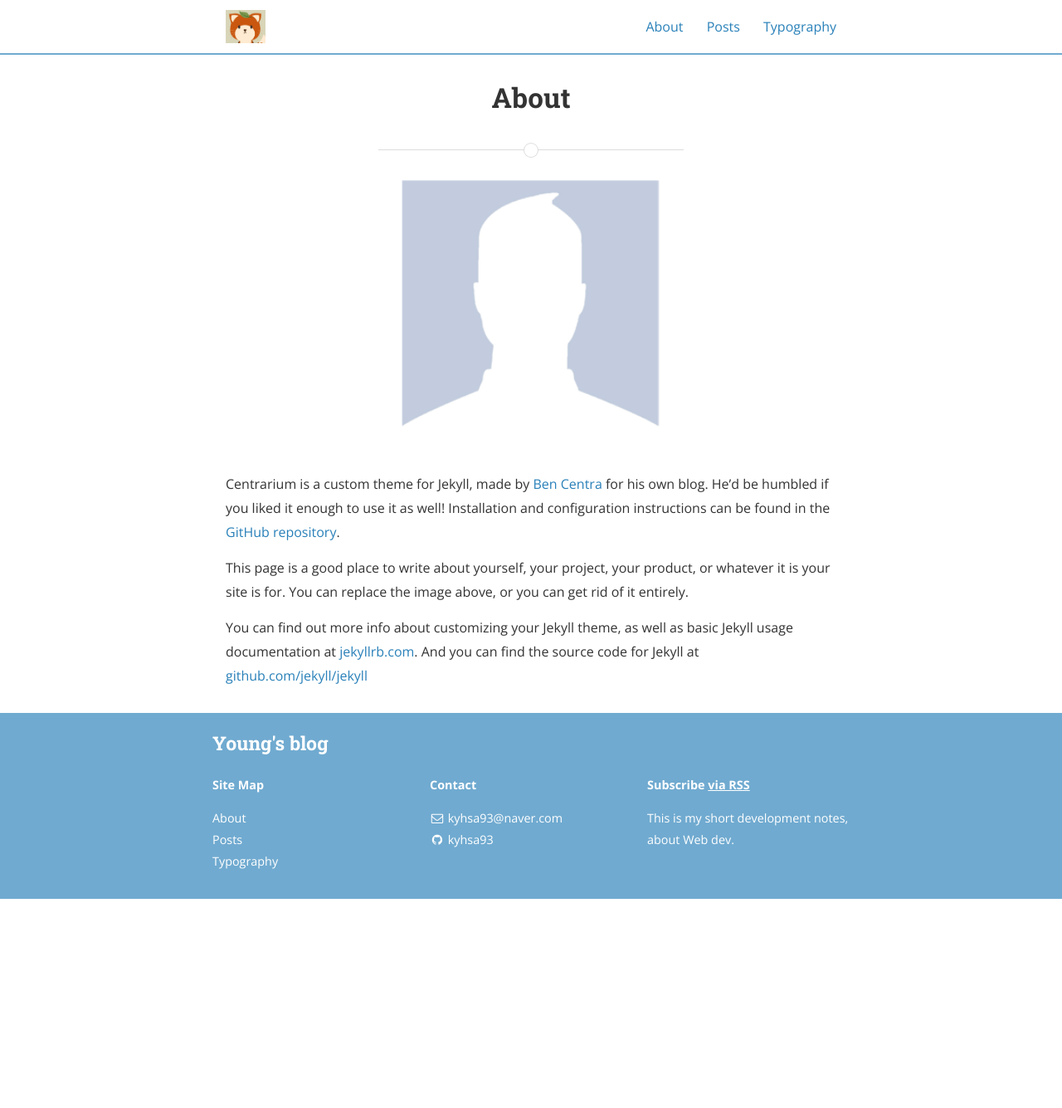
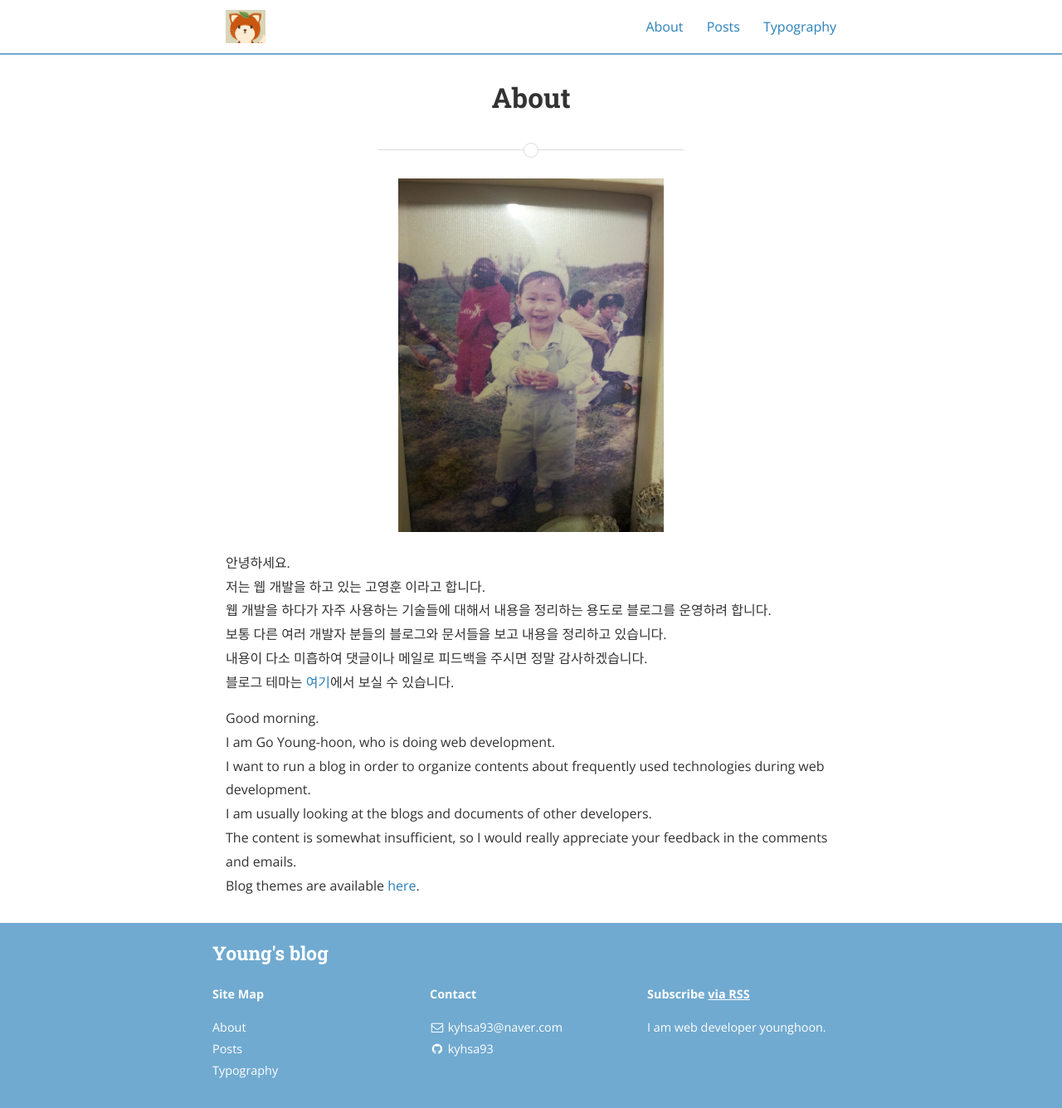
Before and after one commit to kyhsa93/kyhsa93.github.io, a Jekyll site: the page built from about.md, in a window 1280 px wide. Shown: the whole page at 83% size. Built offline with Jekyll 4.4.1, drawn with Linux system fonts in a browser that asks for light colours; nearby versions of some CDN libraries; before the commit the page ends 1083 px from its top, so only the background shows below that.

Commit message:
Modify about

```diff
--- a/_config.yml
+++ b/_config.yml
@@ -14,7 +14,7 @@ subtitle: "This is my short development notes, about Web dev."
 email: kyhsa93@naver.com
 name: Young
 description: >
-  This is my short development notes, about Web dev.
+  I am web developer younghoon.
 # Base URL of site (i.e. /blog). It should always start with a slash,
 # and never end with a slash. Set it to a blank value if hosting at the
 # root of your server.
--- a/about.md
+++ b/about.md
@@ -6,11 +6,25 @@ permalink: /about/
 
 <img src="{{ site.baseurl }}/assets/profile-placeholder.gif" title="Profile Picture" class="profile">
 
-Centrarium is a custom theme for Jekyll, made by [Ben Centra][bencentra] for his own blog. He'd be humbled if you liked it enough to use it as well! Installation and configuration instructions can be found in the [GitHub repository](https://github.com/bencentra/centrarium).
+안녕하세요.<br>
+저는 웹 개발을 하고 있는 고영훈 이라고 합니다.<br>
+웹 개발을 하다가 자주 사용하는 기술들에 대해서 내용을 정리하는 용도로 블로그를 운영하려 합니다.<br>
+보통 다른 여러 개발자 분들의 블로그와 문서들을 보고 내용을 정리하고 있습니다.<br>
+내용이 다소 미흡하여 댓글이나 메일로 피드백을 주시면 정말 감사하겠습니다.<br>
+블로그 테마는 [여기](https://github.com/bencentra/centrarium)에서 보실 수 있습니다.
+
+Good morning.<br>
+I am Go Young-hoon, who is doing web development.<br>
+I want to run a blog in order to organize contents about frequently used technologies during web development.<br>
+I am usually looking at the blogs and documents of other developers.<br>
+The content is somewhat insufficient, so I would really appreciate your feedback in the comments and emails.<br>
+Blog themes are available [here](https://github.com/bencentra/centrarium).
+
+<!-- Centrarium is a custom theme for Jekyll, made by [Ben Centra][bencentra] for his own blog. He'd be humbled if you liked it enough to use it as well! Installation and configuration instructions can be found in the [GitHub repository](https://github.com/bencentra/centrarium).
 
 This page is a good place to write about yourself, your project, your product, or whatever it is your site is for. You can replace the image above, or you can get rid of it entirely.
 
-You can find out more info about customizing your Jekyll theme, as well as basic Jekyll usage documentation at [jekyllrb.com](http://jekyllrb.com/). And you can find the source code for Jekyll at [github.com/jekyll/jekyll](https://github.com/jekyll/jekyll)
+You can find out more info about customizing your Jekyll theme, as well as basic Jekyll usage documentation at [jekyllrb.com](http://jekyllrb.com/). And you can find the source code for Jekyll at [github.com/jekyll/jekyll](https://github.com/jekyll/jekyll) -->
 
 [centrarium]: https://github.com/bencentra/centrarium
 [bencentra]: http://bencentra.com
```
Also changed, not shown: assets/profile-placeholder.gif.
